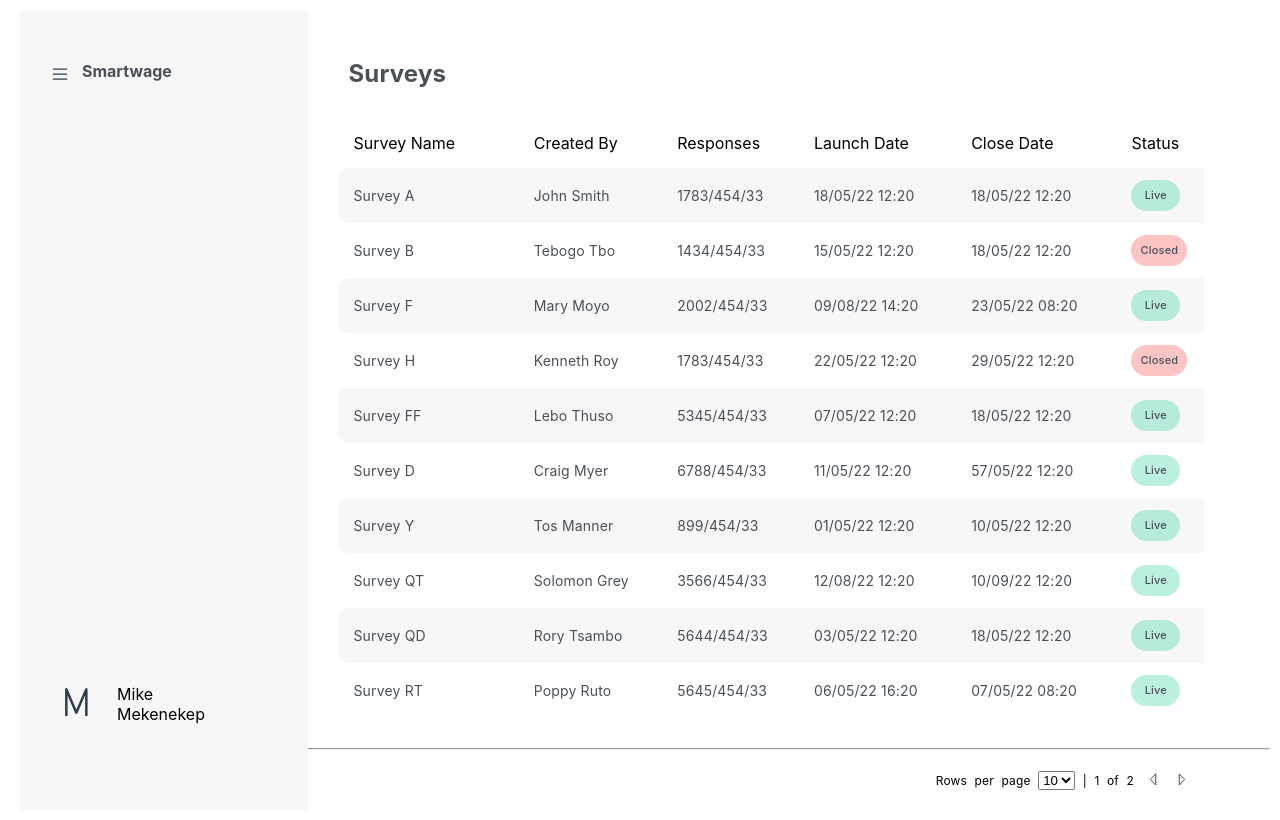
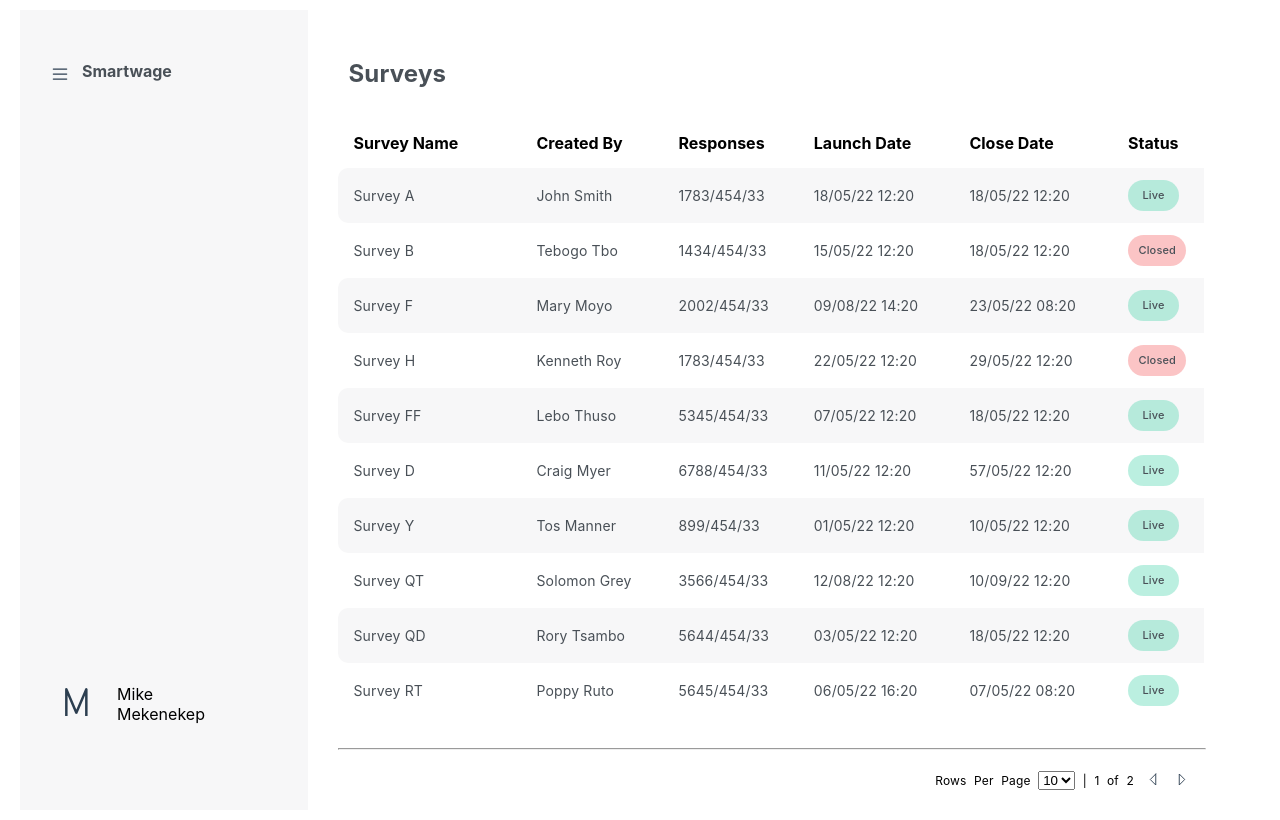
Before and after one commit to DesmondM/paginated-dashboard, a React (Vite) app: page / in a window 1280 px wide. Built offline with nearby package versions, Linux system fonts and the light colour scheme; data requests are answered from the project's data file.

Commit message:
version3

```diff
--- a/src/App.css
+++ b/src/App.css
@@ -103,14 +103,12 @@ tbody td {
   font-size: 14px;
   line-height: 20px;
   text-align: left;
+  letter-spacing: 0.16px;
+  color: #495057;
+}
 
-  /* identical to box height, or 143% */
-
-  letter-spacing: 0.16px;
-
-  /* Grey/Grey Base */
-
-  color: #495057;
+thead tr td {
+  font-weight: bold;
 }
 
 td:first-child,
@@ -119,11 +117,9 @@ th:first-child {
   padding: 15px;
 }
 
-// Set border-radius on the top-right and bottom-right of the last table data on the table row
 td:last-child,
 th:last-child {
-  border-radius: 0 8x 8px 0;
-  padding: 15px;
+  border-radius: 0 10x 10px 0;
 }
 
 tbody tr:nth-child(odd) {
@@ -208,7 +204,7 @@ div svg:hover {
 }
 
 hr {
-  width: "90%";
-  text-align: "left";
-  margin-left: "30px";
+  width: 90%;
+  text-align: left;
+  margin-left: 30px;
 }
--- /dev/null
+++ b/src/components/Survey.tsx
@@ -0,0 +1,32 @@
+import React from "react";
+
+const Survey = (props: {
+  survey: {
+    id: React.Key | null | undefined;
+    name: string;
+    created_by: string;
+    response: string;
+    launch_date: string;
+    close_date: string;
+    status: string;
+  };
+}) => {
+  return (
+    <tr key={props.survey.id}>
+      <td>{props.survey.name}</td>
+      <td>{props.survey.created_by}</td>
+      <td>{props.survey.response}</td>
+      <td>{props.survey.launch_date}</td>
+      <td>{props.survey.close_date}</td>
+      <td>
+        {props.survey.status === "Live" ? (
+          <p className="live">{props.survey.status}</p>
+        ) : (
+          <p className="closed">{props.survey.status}</p>
+        )}
+      </td>
+    </tr>
+  );
+};
+
+export default Survey;
--- a/src/components/Surveys.tsx
+++ b/src/components/Surveys.tsx
@@ -1,4 +1,5 @@
 import { useEffect, useState } from "react";
+import Survey from "./Survey";
 
 const Surveys = () => {
   const [rowsPerPage, setRowsPerPage] = useState(10);
@@ -9,7 +10,7 @@ const Surveys = () => {
 
   useEffect(() => {
     feedBack();
-  }, []);
+  }, [rowsPerPage, pageCount]);
 
   const feedBack = async () => {
     const response = await fetch("http://localhost:3500/surveys");
@@ -107,39 +108,24 @@ const Surveys = () => {
             </thead>
             <tbody>
               {surveyData.slice(startAt, endAt).map((survey) => {
-                return (
-                  <tr key={survey.id}>
-                    <td>{survey.name}</td>
-                    <td>{survey.created_by}</td>
-                    <td>{survey.response}</td>
-                    <td>{survey.launch_date}</td>
-                    <td>{survey.close_date}</td>
-                    <td>
-                      {survey.status === "Live" ? (
-                        <p className="live">{survey.status}</p>
-                      ) : (
-                        <p className="closed">{survey.status}</p>
-                      )}
-                    </td>
-                  </tr>
-                );
+                return <Survey survey={survey} />;
               })}
             </tbody>
           </table>
         </div>
-        <hr></hr>
+        <hr className="rule"></hr>
         <div className="pagination">
-          Rows per page{" "}
+          Rows Per Page{" "}
           <select
             value={rowsPerPage}
-            onChange={(e) => setRowsPerPage(e.target.value)}
+            onChange={(e) => setRowsPerPage(+e.target.value)}
           >
             <option value={rowsPerPage}>{rowsPerPage}</option>
-            <option>5</option>
-            <option>10</option>
-            <option>20</option>
-            <option>30</option>
-            <option>40</option>
+            <option>{5}</option>
+            <option>{10}</option>
+            <option>{20}</option>
+            <option>{30}</option>
+            <option>{40}</option>
           </select>{" "}
           | {pageCount} of {Math.ceil(surveyData.length / rowsPerPage)}{" "}
           <span onClick={backCount}>
```
